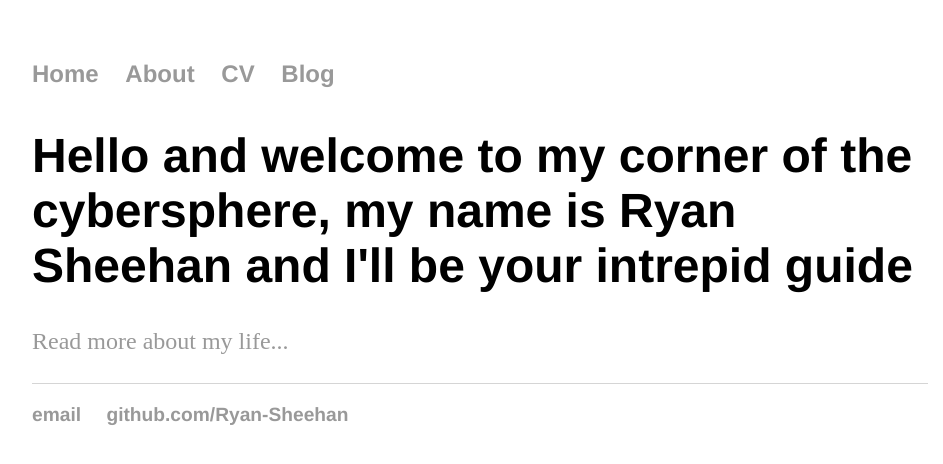
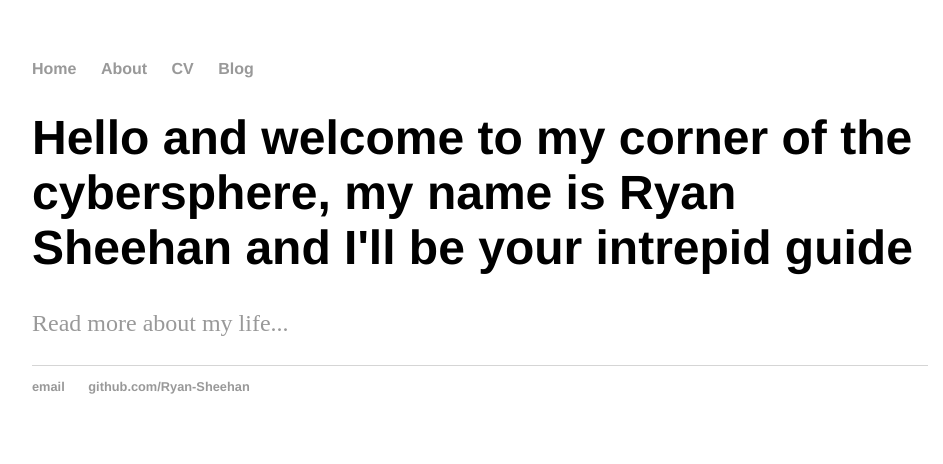
Before and after one commit to Ryan-Sheehan/Ryan-Sheehan.github.io, a Jekyll site: the page built from index.html, in a window 1280 px wide. Shown: the top 464 px of the page, without its empty margins (160-1103 px from the left). Built offline with Jekyll 4.4.1, drawn with Linux system fonts in a browser that asks for light colours.

Commit message:
Update main.css

```diff
--- a/css/main.css
+++ b/css/main.css
@@ -41,10 +41,3 @@ ul.posts {
 ul.posts li {
     list-style: none;
 }
-ul {
-    margin: 20px auto 40px;
-    font-size: 1.5em;
-}
-li {
-    list-style: none;
-}
```
